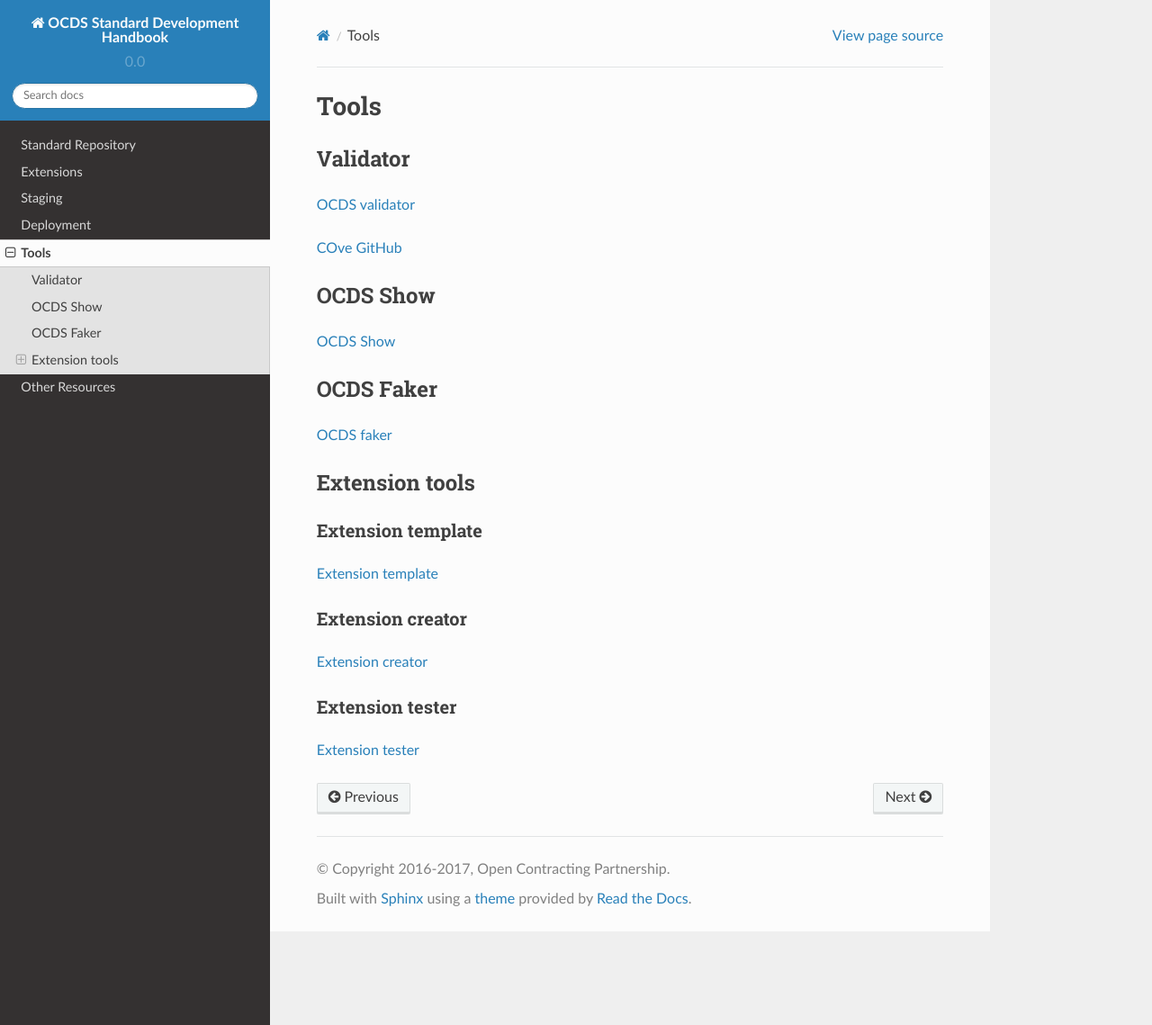
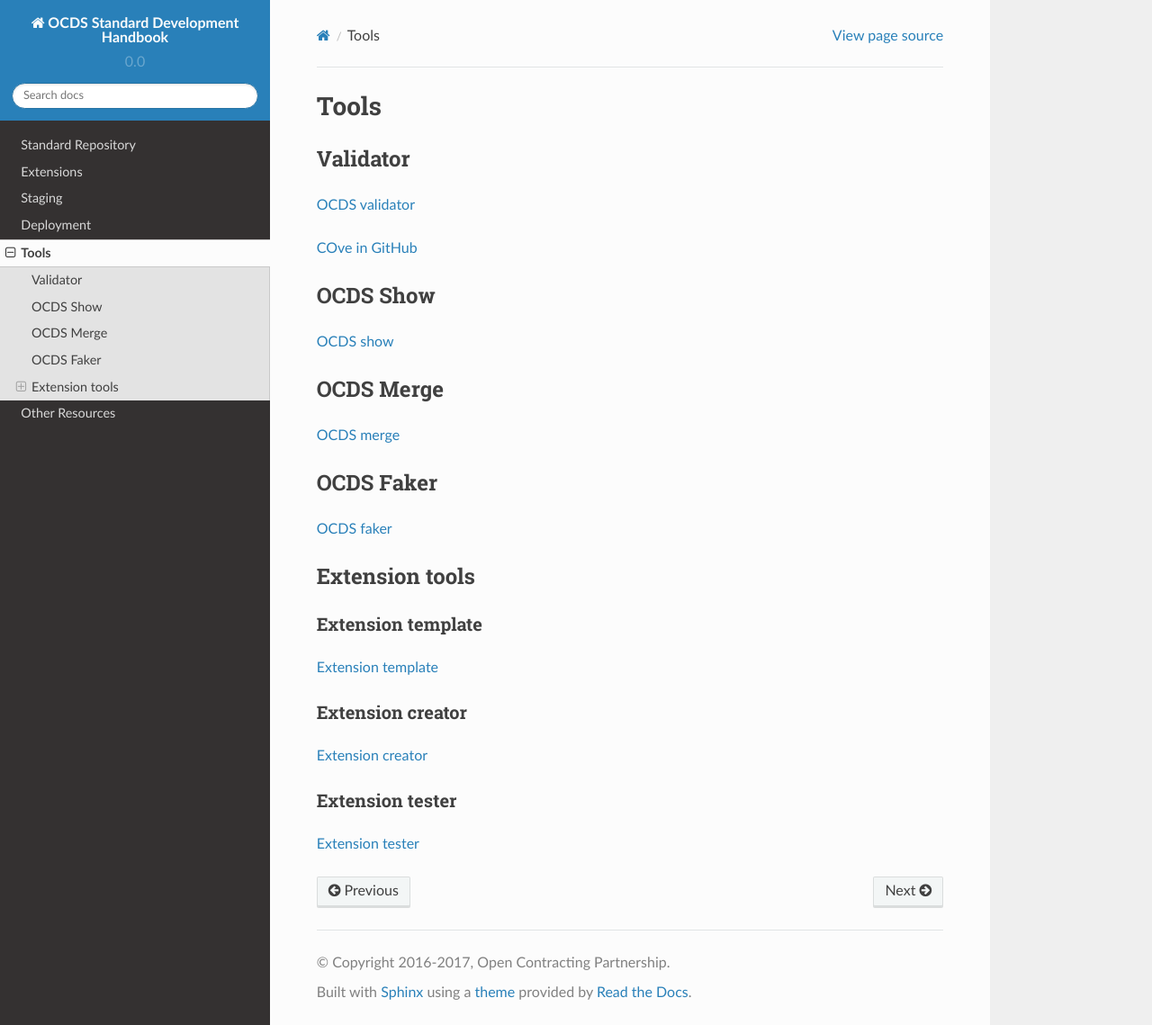
Before and after one commit to open-contracting/standard-development-handbook, a Sphinx documentation site: the page built from docs/tools.md, in a window 1280 px wide and 1139 px high. Shown: the whole window at 90% size. Built offline with Sphinx 7.4.7 and the Read the Docs theme 2.0.0, drawn with Linux system fonts in a browser that asks for light colours.

Commit message:
[#1] Add relevant repositories

```diff
--- a/docs/tools.md
+++ b/docs/tools.md
@@ -3,13 +3,17 @@
 ## Validator
 [OCDS validator](http://standard.open-contracting.org/validator/)
 
-[COve GitHub](https://github.com/OpenDataServices/cove)
+[COve in GitHub](https://github.com/OpenDataServices/cove)
 
 ## OCDS Show
-[OCDS Show](https://github.com/open-contracting/ocds-show)
+[OCDS show](https://github.com/open-contracting/ocds-show)
+
+## OCDS Merge
+[OCDS merge](https://github.com/open-contracting/ocds-merge)
 
 ## OCDS Faker
 [OCDS faker](https://github.com/open-contracting/ocds-faker)
+
 
 ## Extension tools
 
```
Also changed, not shown: docs/resources.md (+3 -1 lines).
